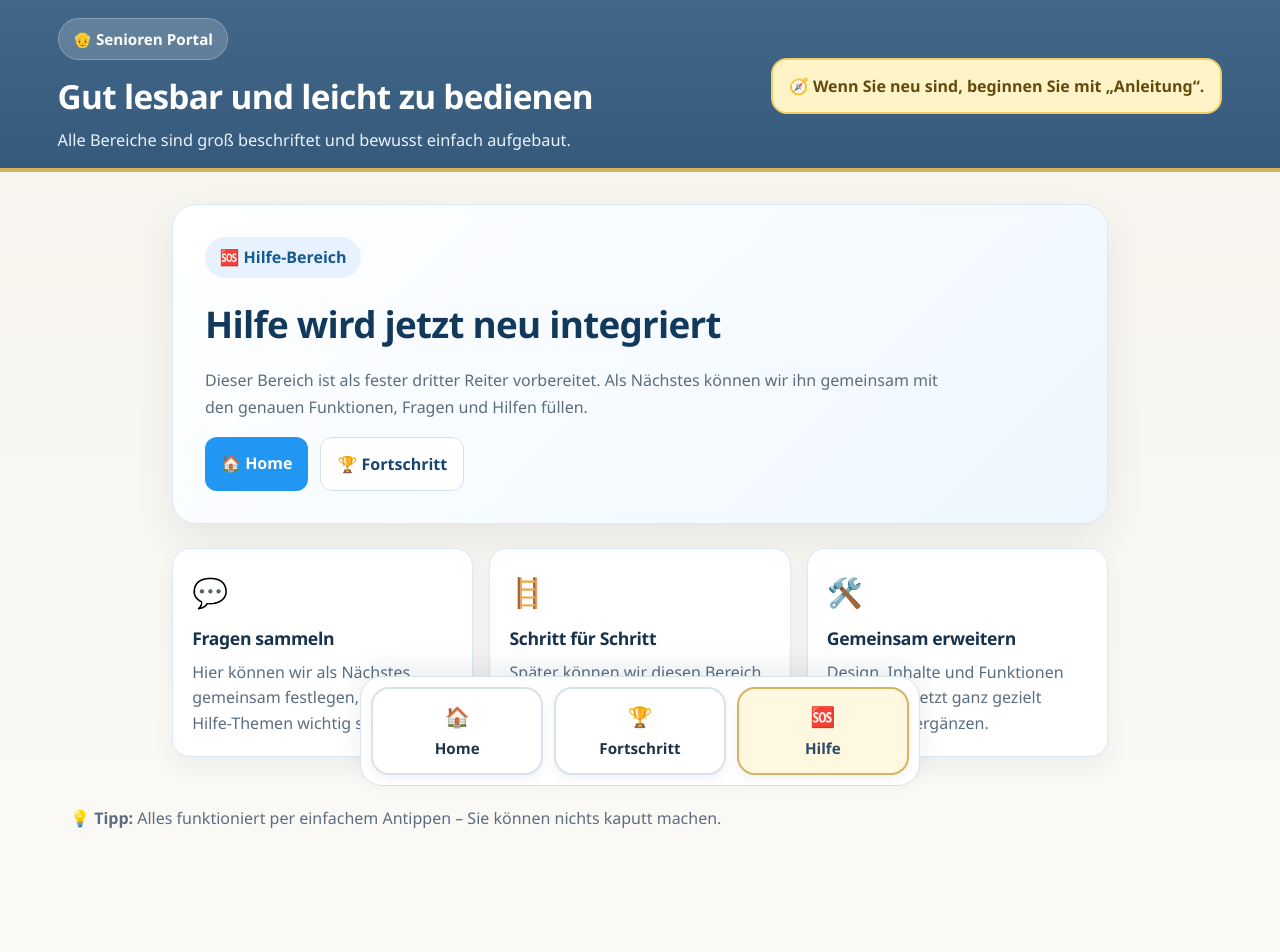
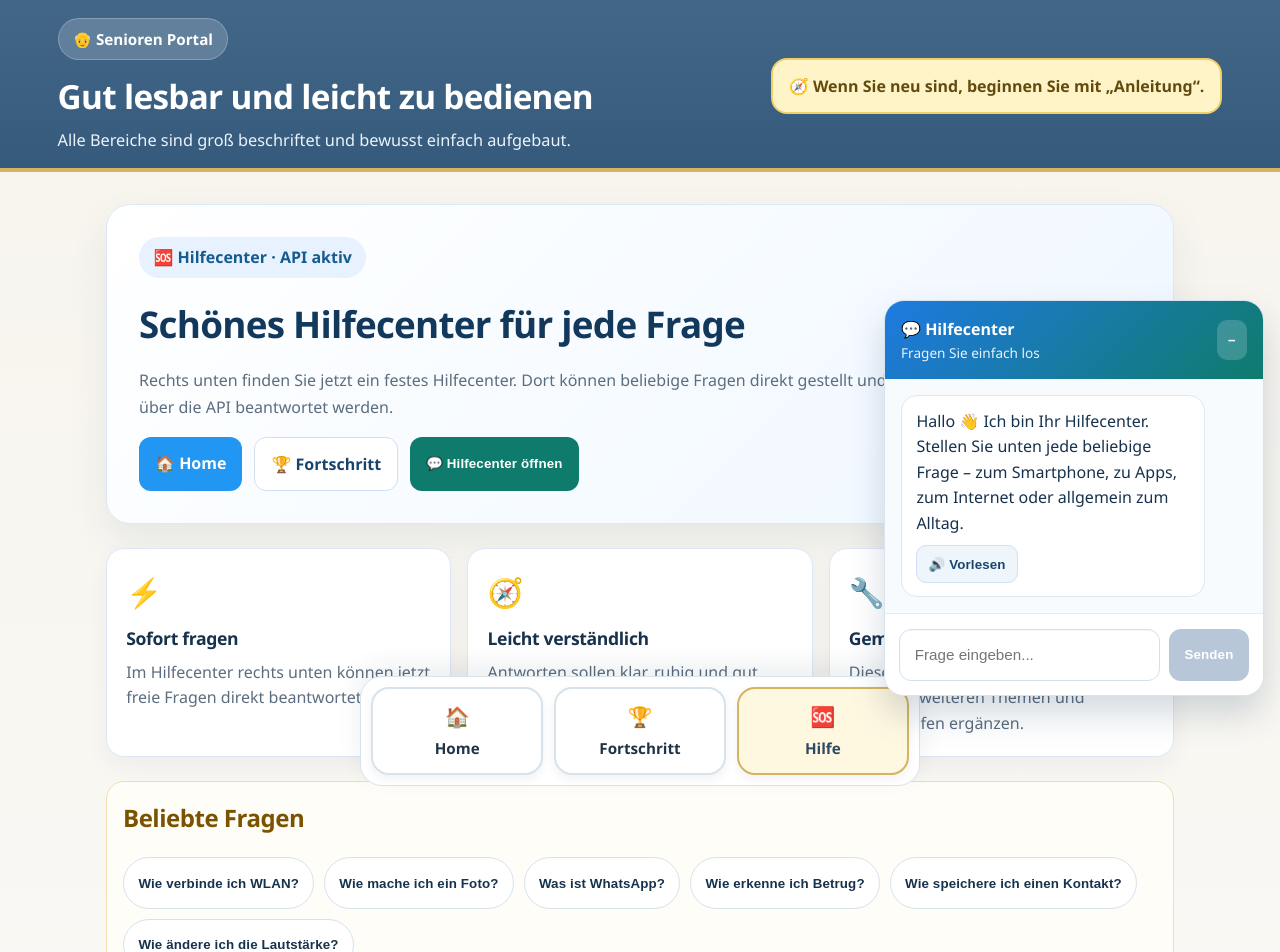
Before and after one commit to mtn9xsr7dh-glitch/seniorenapp, a React (Vite) app: page /help in a window 1280 px wide. Shown: the top 952 px of the page. Built offline with nearby package versions, Linux system fonts and the light colour scheme.

Commit message:
Add API help center widget

```diff
--- a/src/components/Help.tsx
+++ b/src/components/Help.tsx
@@ -1,27 +1,93 @@
-import React from 'react';
+import React, { FormEvent, useState } from 'react';
 import { Link } from 'react-router-dom';
+import { getGeminiResponse } from '../services/geminiService';
+import { addHelpQuestionPoints } from '../utils/progressUtils';
+import { speakGermanText } from '../utils/speechUtils';
+
+interface ChatMessage {
+  id: number;
+  role: 'assistant' | 'user';
+  content: string;
+}
 
 const infoCards = [
   {
-    icon: '💬',
-    title: 'Fragen sammeln',
-    text: 'Hier können wir als Nächstes gemeinsam festlegen, welche Hilfe-Themen wichtig sind.'
+    icon: '⚡',
+    title: 'Sofort fragen',
+    text: 'Im Hilfecenter rechts unten können jetzt freie Fragen direkt beantwortet werden.'
   },
   {
-    icon: '🪜',
-    title: 'Schritt für Schritt',
-    text: 'Später können wir diesen Bereich mit einfachen Anleitungen und klaren Erklärungen ausbauen.'
+    icon: '🧭',
+    title: 'Leicht verständlich',
+    text: 'Antworten sollen klar, ruhig und gut lesbar sein – passend für alltägliche Hilfe.'
   },
   {
-    icon: '🛠️',
-    title: 'Gemeinsam erweitern',
-    text: 'Design, Inhalte und Funktionen können wir jetzt ganz gezielt zusammen ergänzen.'
+    icon: '🔧',
+    title: 'Gemeinsam ausbauen',
+    text: 'Diesen Bereich können wir als Nächstes noch mit weiteren Themen und Schnellhilfen ergänzen.'
   }
 ];
 
+const quickQuestions = [
+  'Wie verbinde ich WLAN?',
+  'Wie mache ich ein Foto?',
+  'Was ist WhatsApp?',
+  'Wie erkenne ich Betrug?',
+  'Wie speichere ich einen Kontakt?',
+  'Wie ändere ich die Lautstärke?'
+];
+
+const createMessage = (role: ChatMessage['role'], content: string): ChatMessage => ({
+  id: Date.now() + Math.floor(Math.random() * 10000),
+  role,
+  content,
+});
+
 const Help: React.FC = () => {
+  const [isOpen, setIsOpen] = useState(true);
+  const [input, setInput] = useState('');
+  const [loading, setLoading] = useState(false);
+  const [messages, setMessages] = useState<ChatMessage[]>([
+    createMessage(
+      'assistant',
+      'Hallo 👋 Ich bin Ihr Hilfecenter. Stellen Sie unten jede beliebige Frage – zum Smartphone, zu Apps, zum Internet oder allgemein zum Alltag.'
+    )
+  ]);
+
+  const sendPrompt = async (rawText: string) => {
+    const text = rawText.trim();
+    if (!text || loading) return;
+
+    const history = messages.slice(-6).map(({ role, content }) => ({ role, content }));
+    const userMessage = createMessage('user', text);
+
+    setMessages((prev) => [...prev, userMessage]);
+    setInput('');
+    setLoading(true);
+    setIsOpen(true);
+
+    try {
+      const response = await getGeminiResponse(text, history);
+      setMessages((prev) => [...prev, createMessage('assistant', response)]);
+      addHelpQuestionPoints();
+    } catch (error) {
+      console.error(error);
+      setMessages((prev) => [
+        ...prev,
+        createMessage('assistant', 'Im Moment gibt es ein kleines Problem. Bitte versuchen Sie die Frage gleich noch einmal.')
+      ]);
+    } finally {
+      setLoading(false);
+    }
+  };
+
+  const handleSubmit = async (event: FormEvent) => {
+    event.preventDefault();
+    await sendPrompt(input);
+  };
+
   return (
-    <div style={{ padding: '2rem', maxWidth: '1000px', margin: '0 auto' }}>
+    <div style={{ padding: '2rem 1rem 8rem', maxWidth: '1100px', margin: '0 auto' }}>
       <div
         style={{
           background: 'linear-gradient(135deg, #ffffff 0%, #eef7ff 100%)',
@@ -43,15 +109,14 @@ const Help: React.FC = () => {
             marginBottom: '1rem'
           }}
         >
-          🆘 Hilfe-Bereich
+          🆘 Hilfecenter · API aktiv
         </div>
 
         <h1 style={{ color: '#12395b', fontSize: '2.3rem', marginBottom: '0.75rem' }}>
-          Hilfe wird jetzt neu integriert
+          Schönes Hilfecenter für jede Frage
         </h1>
         <p style={{ color: '#5b6d7e', lineHeight: '1.7', maxWidth: '760px', marginBottom: '1rem' }}>
-          Dieser Bereich ist als fester dritter Reiter vorbereitet. Als Nächstes können wir ihn gemeinsam mit den genauen
-          Funktionen, Fragen und Hilfen füllen.
+          Rechts unten finden Sie jetzt ein festes Hilfecenter. Dort können beliebige Fragen direkt gestellt und über die API beantwortet werden.
         </p>
 
         <div style={{ display: 'flex', gap: '0.75rem', flexWrap: 'wrap' }}>
@@ -67,10 +132,16 @@ const Help: React.FC = () => {
           >
             🏆 Fortschritt
           </Link>
+          <button
+            onClick={() => setIsOpen(true)}
+            style={{ backgroundColor: '#0f7b6c', color: '#fff', border: 'none', padding: '0.8rem 1rem', borderRadius: '12px', cursor: 'pointer' }}
+          >
+            💬 Hilfecenter öffnen
+          </button>
         </div>
       </div>
 
-      <div style={{ display: 'grid', gridTemplateColumns: 'repeat(auto-fit, minmax(220px, 1fr))', gap: '1rem' }}>
+      <div style={{ display: 'grid', gridTemplateColumns: 'repeat(auto-fit, minmax(220px, 1fr))', gap: '1rem', marginBottom: '1.5rem' }}>
         {infoCards.map((card) => (
           <div
             key={card.title}
@@ -88,6 +159,184 @@ const Help: React.FC = () => {
           </div>
         ))}
       </div>
+
+      <div
+        style={{
+          backgroundColor: '#fffdf7',
+          border: '1px solid #f0dfad',
+          borderRadius: '18px',
+          padding: '1rem 1rem 0.8rem',
+          marginBottom: '1rem'
+        }}
+      >
+        <h2 style={{ marginTop: 0, color: '#7a5200' }}>Beliebte Fragen</h2>
+        <div style={{ display: 'flex', gap: '0.6rem', flexWrap: 'wrap' }}>
+          {quickQuestions.map((question) => (
+            <button
+              key={question}
+              onClick={() => sendPrompt(question)}
+              style={{
+                backgroundColor: '#ffffff',
+                color: '#17324d',
+                border: '1px solid #d8e2eb',
+                borderRadius: '999px',
+                padding: '0.65rem 0.9rem',
+                cursor: 'pointer'
+              }}
+            >
+              {question}
+            </button>
+          ))}
+        </div>
+      </div>
+
+      <div
+        style={{
+          position: 'fixed',
+          right: '16px',
+          bottom: 'calc(92px + env(safe-area-inset-bottom) + 12px)',
+          zIndex: 1200,
+          width: 'min(380px, calc(100vw - 1rem))'
+        }}
+      >
+        {isOpen ? (
+          <div
+            style={{
+              backgroundColor: '#ffffff',
+              borderRadius: '20px',
+              border: '1px solid #d7e4ef',
+              boxShadow: '0 18px 35px rgba(15, 48, 87, 0.18)',
+              overflow: 'hidden'
+            }}
+          >
+            <div
+              style={{
+                background: 'linear-gradient(135deg, #1f7ae0 0%, #0f7b6c 100%)',
+                color: '#ffffff',
+                padding: '0.9rem 1rem',
+                display: 'flex',
+                justifyContent: 'space-between',
+                alignItems: 'center',
+                gap: '0.75rem'
+              }}
+            >
+              <div>
+                <div style={{ fontWeight: 800 }}>💬 Hilfecenter</div>
+                <div style={{ fontSize: '0.85rem', opacity: 0.9 }}>Fragen Sie einfach los</div>
+              </div>
+              <button
+                onClick={() => setIsOpen(false)}
+                style={{
+                  backgroundColor: 'rgba(255,255,255,0.18)',
+                  color: '#fff',
+                  border: 'none',
+                  borderRadius: '10px',
+                  minHeight: '40px',
+                  padding: '0.45rem 0.7rem',
+                  cursor: 'pointer'
+                }}
+              >
+                −
+              </button>
+            </div>
+
+            <div style={{ maxHeight: 'min(360px, calc(100vh - 280px))', overflowY: 'auto', padding: '1rem', display: 'grid', gap: '0.75rem', backgroundColor: '#f8fbfe' }}>
+              {messages.map((message) => (
+                <div
+                  key={message.id}
+                  style={{
+                    justifySelf: message.role === 'user' ? 'end' : 'start',
+                    maxWidth: '88%',
+                    backgroundColor: message.role === 'user' ? '#dff3ff' : '#ffffff',
+                    border: `1px solid ${message.role === 'user' ? '#b5ddf7' : '#dde8f1'}`,
+                    borderRadius: '16px',
+                    padding: '0.8rem 0.9rem',
+                    color: '#17324d',
+                    lineHeight: 1.6,
+                    whiteSpace: 'pre-line'
+                  }}
+                >
+                  {message.content}
+                  {message.role === 'assistant' && (
+                    <button
+                      onClick={() => speakGermanText(message.content, { rate: 0.92, pitch: 1, volume: 1 })}
+                      style={{
+                        display: 'block',
+                        marginTop: '0.55rem',
+                        backgroundColor: '#eef5fb',
+                        color: '#17456e',
+                        border: '1px solid #cfe0f3',
+                        borderRadius: '10px',
+                        padding: '0.45rem 0.7rem',
+                        cursor: 'pointer',
+                        minHeight: '38px'
+                      }}
+                    >
+                      🔊 Vorlesen
+                    </button>
+                  )}
+                </div>
+              ))}
+
+              {loading && (
+                <div
+                  style={{
+                    justifySelf: 'start',
+                    maxWidth: '88%',
+                    backgroundColor: '#ffffff',
+                    border: '1px solid #dde8f1',
+                    borderRadius: '16px',
+                    padding: '0.8rem 0.9rem',
+                    color: '#5b6d7e'
+                  }}
+                >
+                  ⏳ Antwort wird vorbereitet...
+                </div>
+              )}
+            </div>
+
+            <form onSubmit={handleSubmit} style={{ display: 'flex', gap: '0.6rem', padding: '0.9rem', borderTop: '1px solid #e3edf6', backgroundColor: '#ffffff' }}>
+              <input
+                value={input}
+                onChange={(event) => setInput(event.target.value)}
+                placeholder="Frage eingeben..."
+                disabled={loading}
+                style={{ flex: 1, padding: '0.8rem 0.9rem', fontSize: '0.95rem' }}
+              />
+              <button
+                type="submit"
+                disabled={loading || !input.trim()}
+                style={{
+                  backgroundColor: loading || !input.trim() ? '#b7c7d8' : '#1f7ae0',
+                  color: '#fff',
+                  border: 'none',
+                  borderRadius: '12px',
+                  padding: '0.8rem 0.95rem',
+                  cursor: loading || !input.trim() ? 'not-allowed' : 'pointer'
+                }}
+              >
+                Senden
+              </button>
+            </form>
+          </div>
+        ) : (
+          <button
+            onClick={() => setIsOpen(true)}
+            style={{
+              width: '100%',
+              background: 'linear-gradient(135deg, #1f7ae0 0%, #0f7b6c 100%)',
+              color: '#fff',
+              border: 'none',
+              borderRadius: '18px',
+              padding: '0.9rem 1rem',
+              boxShadow: '0 14px 26px rgba(15, 48, 87, 0.2)',
+              cursor: 'pointer'
+            }}
+          >
+            💬 Hilfecenter öffnen
+          </button>
+        )}
+      </div>
     </div>
   );
 };
```
